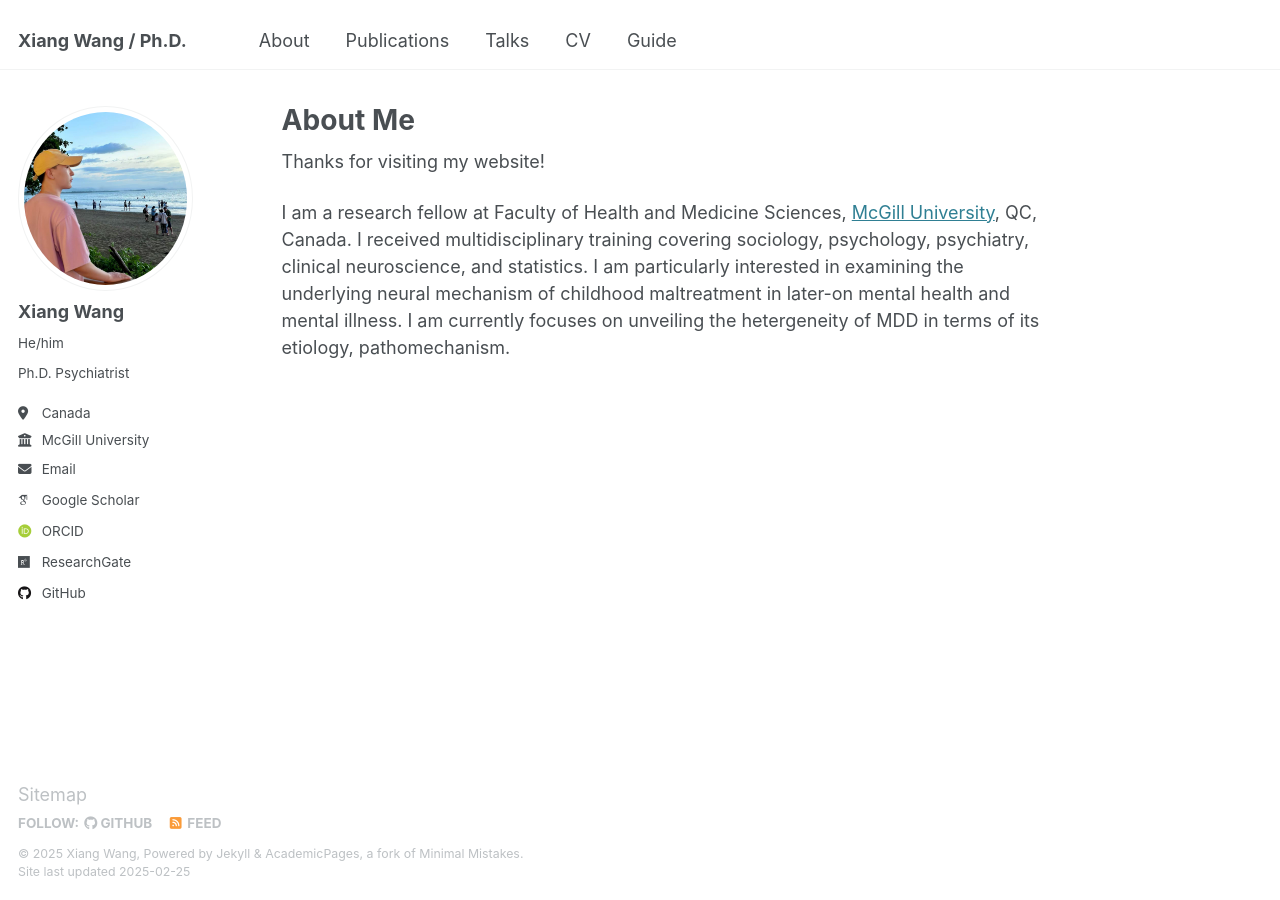
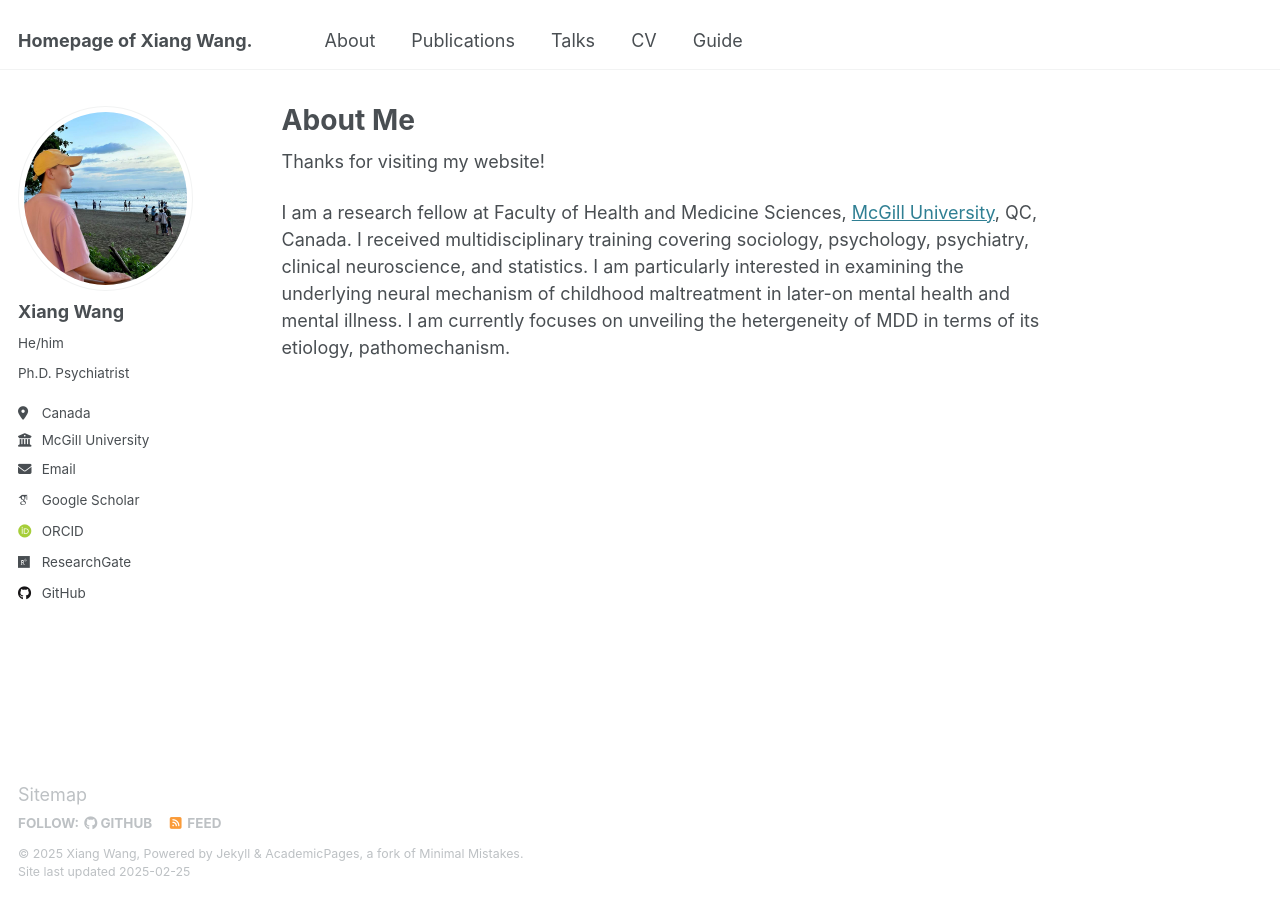
Before and after one commit to Xiang-Wangs/xiang-wangs.github.io, a Jekyll site: the page built from _pages/about_me.md, in a window 1280 px wide. Built offline with Jekyll 4.4.1, drawn with Linux system fonts in a browser that asks for light colours; some web fonts are replaced.

Commit message:
Update _config.yml

```diff
--- a/_config.yml
+++ b/_config.yml
@@ -9,8 +9,8 @@
 # Basic Site Settings
 locale                   : "en-CA"
 site_theme               : "default"
-title                    : "Xiang Wang / Ph.D."
-title_separator          : "-"
+title                    : "Homepage of Xiang Wang."
+title_separator          : "Psychiatrist / Medical Scientist"
 name                     : &name "Xiang Wang"
 description              : &description "Ph.D. Psychiatrist"
 url                      : https://xiang-wangs.github.io # the base hostname & protocol for your site e.g. "https://[your GitHub username].github.io"
```
